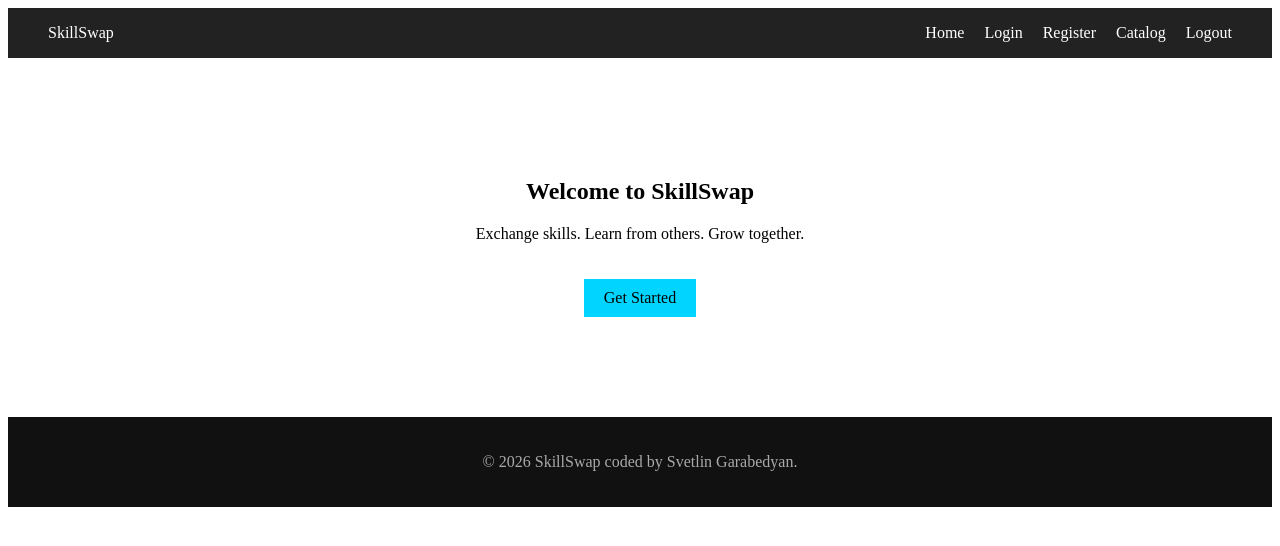
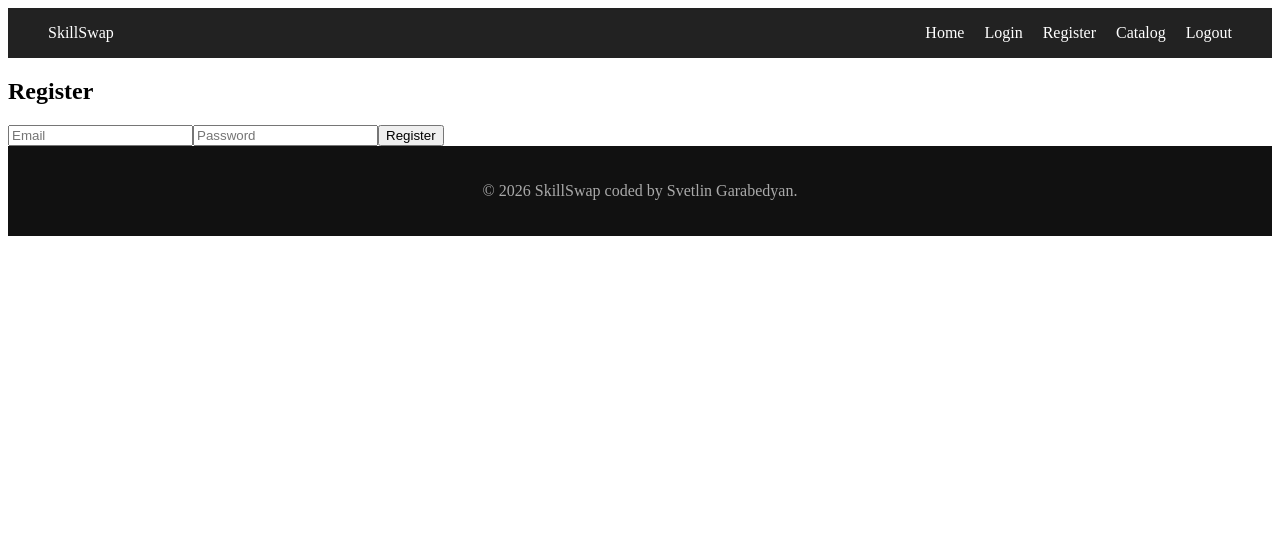
Before and after one commit to SvetlinGG/SkillSwap, an Angular app in the folder client/: page /register in a window 1280 px wide. Before the commit this address led to /. Shown: the top 546 px of the page. Built offline with nearby package versions, Linux system fonts and the light colour scheme.

Commit message:
routing and simple UI of register component

```diff
--- a/client/src/app/app.routes.ts
+++ b/client/src/app/app.routes.ts
@@ -1,10 +1,12 @@
 import { Routes } from '@angular/router';
 import { HomeComponent } from './features/home/home/home.component';
 import { LoginComponent } from './features/auth/login/login.component';
+import { RegisterComponent } from './features/auth/register/register.component';
 
 export const routes: Routes = [
     {path: '', component: HomeComponent},
     {path: 'login', component: LoginComponent},
+    {path: 'register', component: RegisterComponent},
 
 
     {path: '**', redirectTo: ''}
--- a/client/src/app/features/auth/register/register.component.html
+++ b/client/src/app/features/auth/register/register.component.html
@@ -1 +1,10 @@
-<p>register works!</p>
+<div class="form-container">
+    <h2>Register</h2>
+
+    <form (ngSubmit)="register()">
+      <input type="email" placeholder="Email" [(ngModel)]="email" name="email">
+      <input type="password" placeholder="Password" [(ngModel)]="password" name="password">
+
+      <button type="submit">Register</button>
+    </form>
+  </div>
--- a/client/src/app/features/auth/register/register.component.ts
+++ b/client/src/app/features/auth/register/register.component.ts
@@ -1,12 +1,21 @@
 import { Component } from '@angular/core';
+import { FormsModule } from '@angular/forms';
 
 @Component({
   selector: 'app-register',
   standalone: true,
-  imports: [],
+  imports: [FormsModule],
   templateUrl: './register.component.html',
   styleUrl: './register.component.css'
 })
 export class RegisterComponent {
 
+  email = '';
+  password = '';
+
+  register(){
+    console.log(this.email, this.password);
+
+  }
+
 }
```
